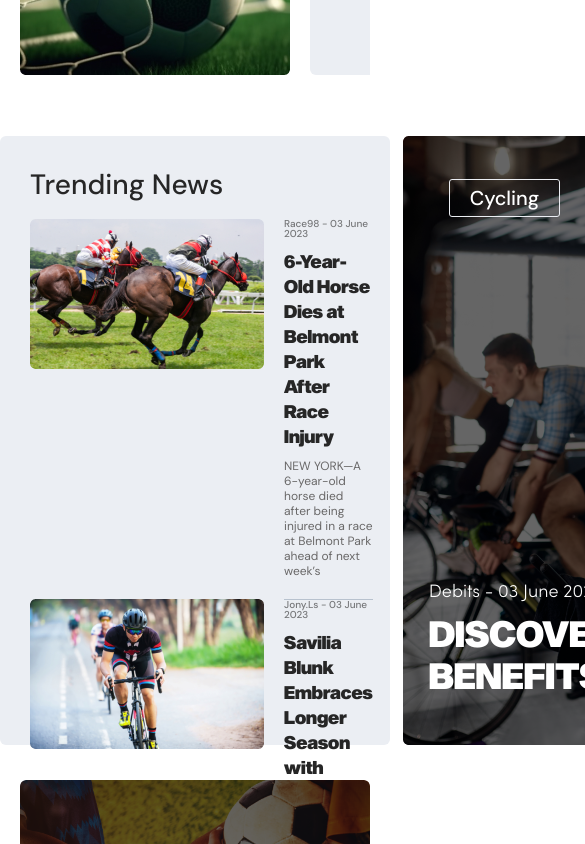
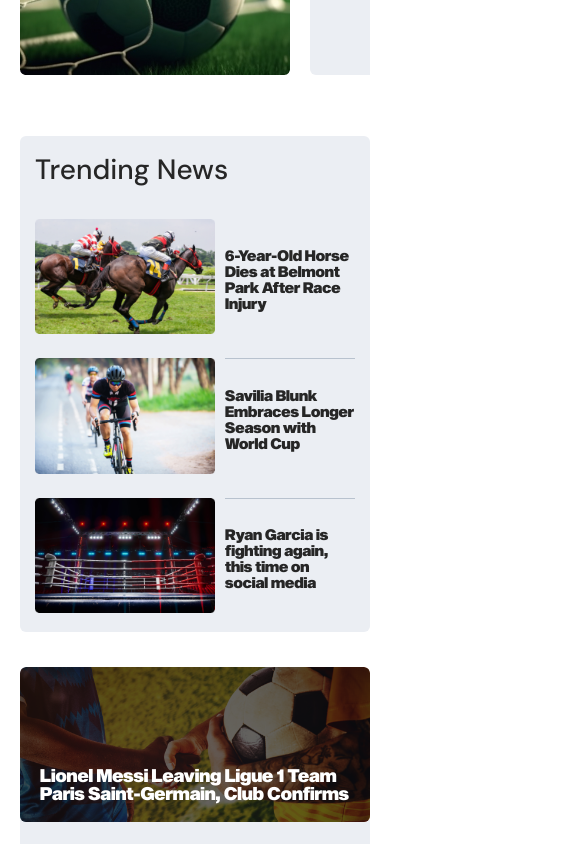
Before and after one commit to Harikrishnan14/SportsNews, a React (Create React App) app: page / in a window 390 px wide. Shown: the part 1120-1964 px from the top of the page, 585 px wide, since content can reach past the window. Built offline with nearby package versions, Linux system fonts and the light colour scheme; the HTML template or start-up script is replaced by a standard one.

Commit message:
Responsive Trending News

```diff
--- a/src/components/Footer/Footer.css
+++ b/src/components/Footer/Footer.css
@@ -1,5 +1,4 @@
 .footer {
-    width: 100vw;
     height: 4rem;
     display: flex;
     align-items: center;
--- a/src/components/Footer/Footer.js
+++ b/src/components/Footer/Footer.js
@@ -4,7 +4,7 @@ import './Footer.css'
 const Footer = () => {
     return (
         <div className='footer'>
-            &#169; 2023 Harikrishnan V B. All rights reserved.
+            &#169; 2024 Harikrishnan V B. All rights reserved.
         </div>
     )
 }
--- a/src/components/TNews/TNews.css
+++ b/src/components/TNews/TNews.css
@@ -1,7 +1,7 @@
 .TNews {
     display: flex;
     justify-content: space-between;
-    width: 100%;
+    /* width: 100%; */
     max-width: 1170px;
     height: 609px;
     margin-left: auto;
@@ -156,3 +156,161 @@
     color: #FFFFFF;
     margin-top: 10px;
 }
+
+@media screen and (max-width: 1200px) {
+
+    .TNews {
+        margin: 0px 20px;
+        margin-bottom: 35px;
+    }
+
+    .news-heading {
+        line-height: 16px;
+        margin: 8px 0px;
+    }
+
+    .news-desc {
+        line-height: 14px;
+    }
+
+}
+
+@media screen and (max-width: 1130px) {
+
+    .news-heading {
+        font-size: 16px;
+        margin: 8px 0px;
+    }
+
+    .news-desc {
+        font-size: 10px;
+    }
+
+}
+
+@media screen and (max-width: 1085px) {
+    .right-side {
+        display: none;
+    }
+
+    .TNews {
+        height: auto;
+    }
+
+    .trending-news-heading {
+        margin-bottom: 30px;
+    }
+
+    .news-container .news:last-child {
+        margin-bottom: 0;
+    }
+
+    .news-heading {
+        font-size: 24px;
+        line-height: 25px;
+        margin: 15px 0px;
+    }
+
+    .news-desc {
+        font-size: 18px;
+        line-height: 18px;
+    }
+
+}
+
+@media screen and (max-width: 830px) {
+
+    .news-heading {
+        font-size: 20px;
+        line-height: 22px;
+        margin: 12px 0px;
+    }
+
+    .news-desc {
+        font-size: 16px;
+        line-height: 16px;
+    }
+}
+
+@media screen and (max-width: 665px) {
+
+    .news-heading {
+        font-size: 18px;
+        line-height: 20px;
+        margin: 10px 0px;
+    }
+
+    .news-desc {
+        font-size: 14px;
+        line-height: 15px;
+    }
+}
+
+@media screen and (max-width: 605px) {
+
+    .news-heading {
+        font-size: 16px;
+        line-height: 16px;
+    }
+
+    .news-desc {
+        font-size: 12px;
+        line-height: 12px;
+    }
+}
+
+@media screen and (max-width: 515px) {
+    .news-img {
+        width: 200px;
+    }
+
+    .news-desc {
+        display: none;
+    }
+
+    .news-details {
+        justify-content: space-evenly;
+    }
+
+}
+
+@media screen and (max-width: 425px) {
+    .news-heading {
+        font-size: 15px;
+        margin: 0;
+    }
+
+    .event-date {
+        display: none;
+    }
+
+    .news-img {
+        padding-right: 10px;
+    }
+
+    .left-side {
+        padding: 15px;
+    }
+
+}
+
+@media screen and (max-width: 390px) {
+    .news-img {
+        width: 180px;
+    }
+}
+
+@media screen and (max-width: 375px) {
+    .news-img {
+        width: 150px;
+    }
+
+    .news-heading {
+        font-size: 12px;
+        line-height: 12px;
+    }
+
+    .trending-news-heading {
+        margin-bottom: 15px;
+    }
+}
```
